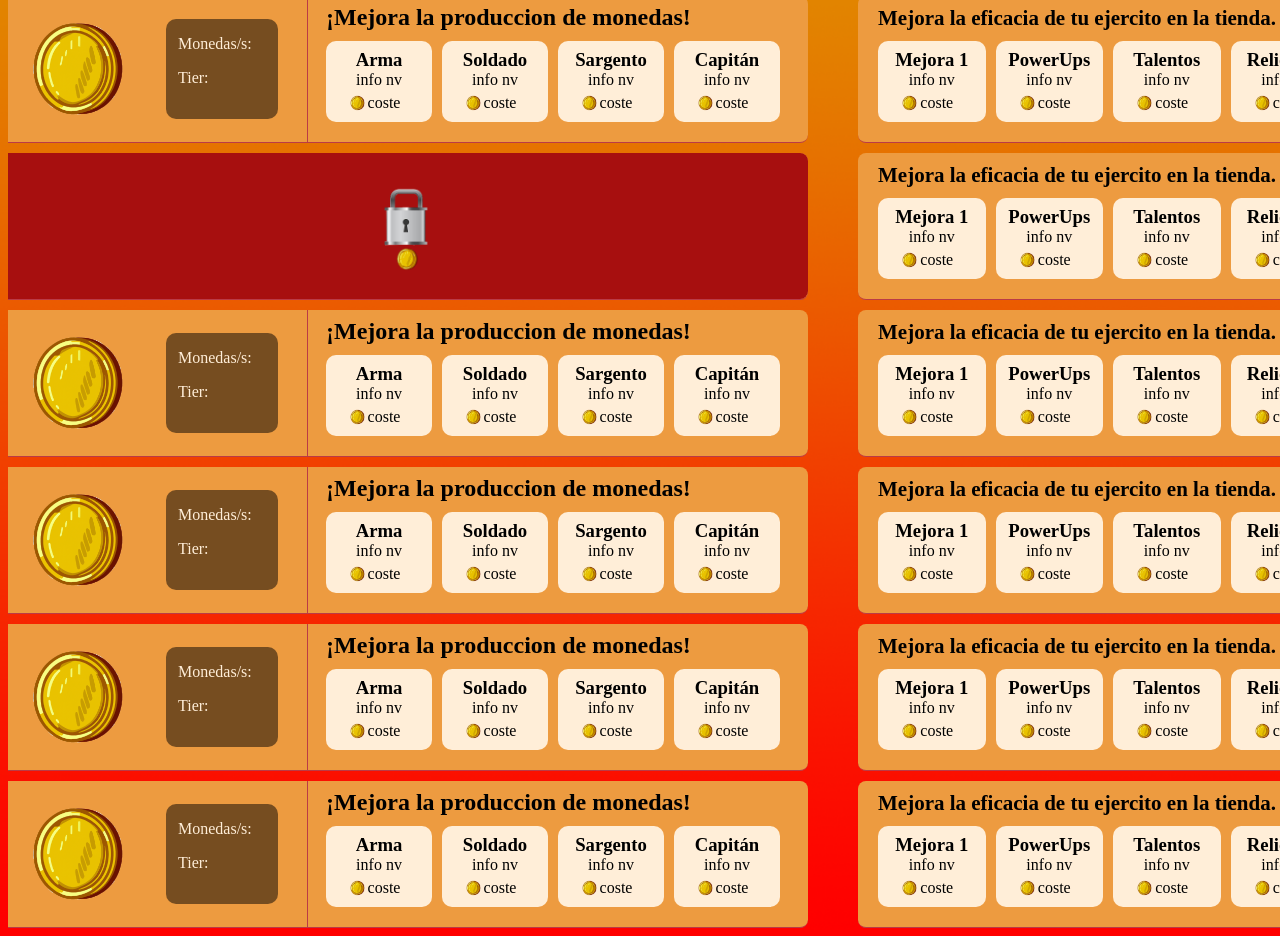
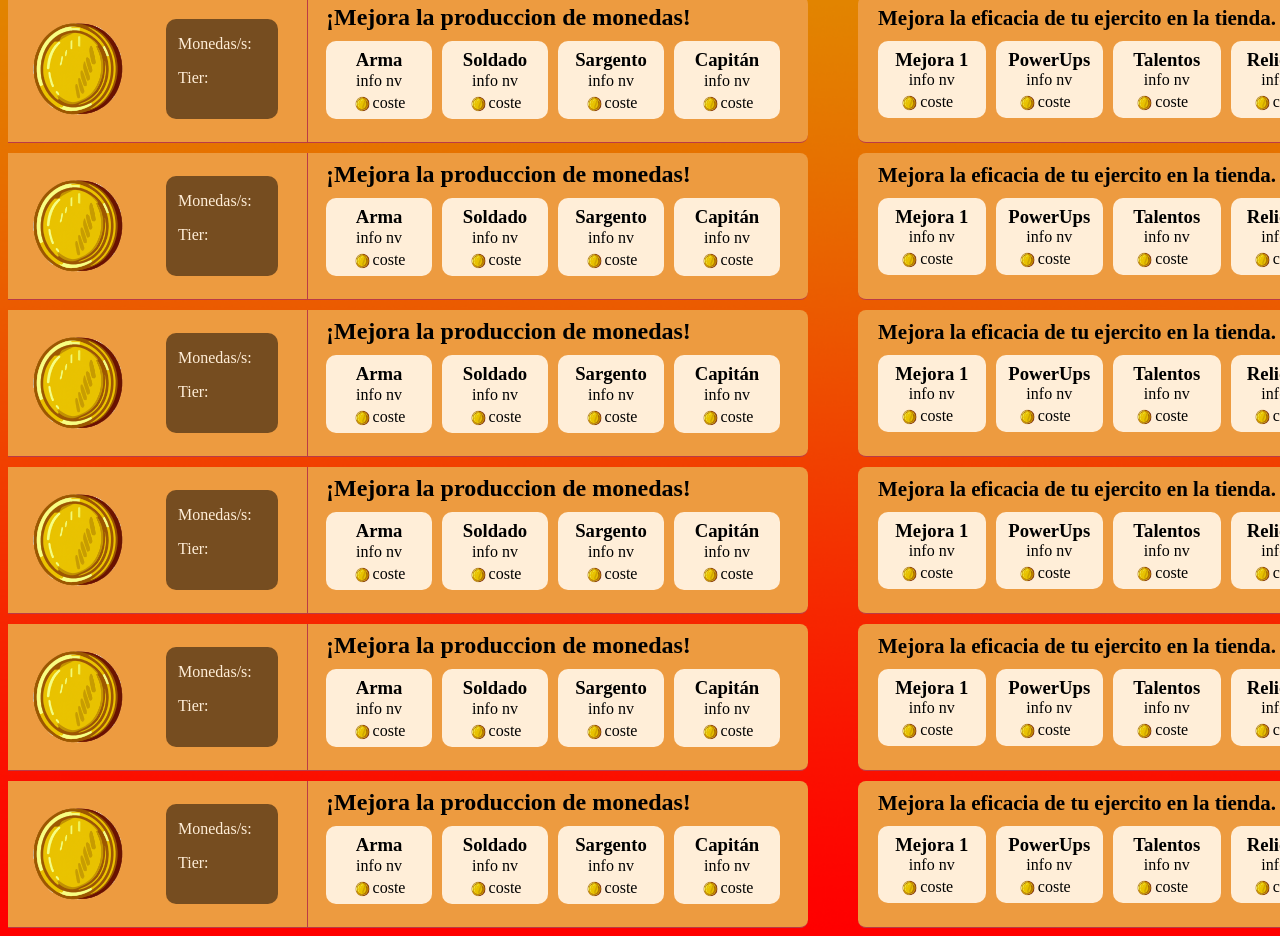
Before and after one commit to JavierChicano/coin-clicker-v2, a plain HTML site: page index.html in a window 1280 px wide. Shown: the part 63-999 px from the top of the page. Drawn offline with Linux system fonts and the light colour scheme.

Commit message:
mejoras varias

```diff
--- a/index.html
+++ b/index.html
@@ -32,6 +32,13 @@
         </div>
     </header>
     <main>
+        <!-- <div id="mostrarCandado">
+            <img src="img/candado.png" id="imgCandado"></img>
+            <section id="cajaCandado">
+                <img src="img/nivel 1/coin1.png" id="monedaClick3" alt="nivel 1/coin1.png"></img>
+                <span id="costeCandado"></span>
+            </section>
+        </div> -->
         <section class="displayMonedas">
             <img src="img/nivel 1/coin1.png">
             <article id="informacionMoneda1">
@@ -42,7 +49,7 @@
         <section class="displayMejoras">
             <h2>¡Mejora la produccion de monedas!</h2>
             <aside>
-                <div>
+                <div class="contenedorMejoras">
                     <h1>Arma</h1>
                     <section class="informacion">
                         <p id="levelCountArma">info nv</p>
@@ -52,7 +59,7 @@
                         </div>
                     </section>
                 </div>
-                <div>
+                <div class="contenedorMejoras">
                     <h1>Soldado</h1>
                     <section class="informacion">
                         <p id="levelCountSoldado">info nv</p>
@@ -61,8 +68,9 @@
                             <span id="costeSoldado">coste</span>
                         </div>
                     </section>
+                    <div class="cuadroTexto">Aumenta tu produccion de monedas por segundo en +1</div>
                 </div>
-                <div>
+                <div class="contenedorMejoras">
                     <h1>Sargento</h1>
                     <section class="informacion">
                         <p id="levelCountSargento">info nv</p>
@@ -71,8 +79,10 @@
                             <span id="costeSargento">coste</span>
                         </div>
                     </section>
+                    <div class="cuadroTexto">Aumenta tu produccion de monedas por segundo en +3</div>
+
                 </div>
-                <div>
+                <div class="contenedorMejoras">
                     <h1>Capitán</h1>
                     <section class="informacion">
                         <p id="levelCountCapitan">info nv</p>
@@ -81,6 +91,7 @@
                             <span id="costeCapitan">coste</span>
                         </div>
                     </section>
+                    <div class="cuadroTexto">Aumenta tu produccion de monedas por segundo en +5</div>
                 </div>
             </aside>
         </section>
@@ -130,16 +141,12 @@
             </aside>
         </section>
 
-        <!-- Segunda seccion de la pagina -->
+        <!-- Seccion 2 -->
 
 
-        <div id="mostrarCandado">
-            <img src="img/candado.png" id="imgCandado"></img>
-            <section id="cajaCandado">
-                <img src="img/nivel 1/coin1.png" id="monedaClick3" alt="nivel 1/coin1.png"></img>
-                <span id="costeCandado"></span>
-            </section>
-        </div>
+
+
+
         <section class="displayMonedas">
             <img src="img/nivel 1/coin1.png">
             <article id="informacionMoneda1">
@@ -150,7 +157,7 @@
         <section class="displayMejoras">
             <h2>¡Mejora la produccion de monedas!</h2>
             <aside>
-                <div>
+                <div class="contenedorMejoras">
                     <h1>Arma</h1>
                     <section class="informacion">
                         <p id="levelCountArma">info nv</p>
@@ -160,7 +167,7 @@
                         </div>
                     </section>
                 </div>
-                <div>
+                <div class="contenedorMejoras">
                     <h1>Soldado</h1>
                     <section class="informacion">
                         <p id="levelCountSoldado">info nv</p>
@@ -169,8 +176,9 @@
                             <span id="costeSoldado">coste</span>
                         </div>
                     </section>
+                    <div class="cuadroTexto">Aumenta tu produccion de monedas por segundo en +5</div>
                 </div>
-                <div>
+                <div class="contenedorMejoras">
                     <h1>Sargento</h1>
                     <section class="informacion">
                         <p id="levelCountSargento">info nv</p>
@@ -180,7 +188,7 @@
                         </div>
                     </section>
                 </div>
-                <div>
+                <div class="contenedorMejoras">
                     <h1>Capitán</h1>
                     <section class="informacion">
                         <p id="levelCountCapitan">info nv</p>
@@ -247,7 +255,7 @@
         <section class="displayMejoras">
             <h2>¡Mejora la produccion de monedas!</h2>
             <aside>
-                <div>
+                <div class="contenedorMejoras">
                     <h1>Arma</h1>
                     <section class="informacion">
                         <p id="levelCountArma">info nv</p>
@@ -257,7 +265,7 @@
                         </div>
                     </section>
                 </div>
-                <div>
+                <div class="contenedorMejoras">
                     <h1>Soldado</h1>
                     <section class="informacion">
                         <p id="levelCountSoldado">info nv</p>
@@ -266,8 +274,9 @@
                             <span id="costeSoldado">coste</span>
                         </div>
                     </section>
+                    <div class="cuadroTexto">Aumenta tu produccion de monedas por segundo en +5</div>
                 </div>
-                <div>
+                <div class="contenedorMejoras">
                     <h1>Sargento</h1>
                     <section class="informacion">
                         <p id="levelCountSargento">info nv</p>
@@ -277,7 +286,7 @@
                         </div>
                     </section>
                 </div>
-                <div>
+                <div class="contenedorMejoras">
                     <h1>Capitán</h1>
                     <section class="informacion">
                         <p id="levelCountCapitan">info nv</p>
@@ -344,7 +353,7 @@
         <section class="displayMejoras">
             <h2>¡Mejora la produccion de monedas!</h2>
             <aside>
-                <div>
+                <div class="contenedorMejoras">
                     <h1>Arma</h1>
                     <section class="informacion">
                         <p id="levelCountArma">info nv</p>
@@ -354,7 +363,7 @@
                         </div>
                     </section>
                 </div>
-                <div>
+                <div class="contenedorMejoras">
                     <h1>Soldado</h1>
                     <section class="informacion">
                         <p id="levelCountSoldado">info nv</p>
@@ -363,8 +372,9 @@
                             <span id="costeSoldado">coste</span>
                         </div>
                     </section>
+                    <div class="cuadroTexto">Aumenta tu produccion de monedas por segundo en +5</div>
                 </div>
-                <div>
+                <div class="contenedorMejoras">
                     <h1>Sargento</h1>
                     <section class="informacion">
                         <p id="levelCountSargento">info nv</p>
@@ -374,7 +384,7 @@
                         </div>
                     </section>
                 </div>
-                <div>
+                <div class="contenedorMejoras">
                     <h1>Capitán</h1>
                     <section class="informacion">
                         <p id="levelCountCapitan">info nv</p>
@@ -441,7 +451,7 @@
         <section class="displayMejoras">
             <h2>¡Mejora la produccion de monedas!</h2>
             <aside>
-                <div>
+                <div class="contenedorMejoras">
                     <h1>Arma</h1>
                     <section class="informacion">
                         <p id="levelCountArma">info nv</p>
@@ -451,7 +461,7 @@
                         </div>
                     </section>
                 </div>
-                <div>
+                <div class="contenedorMejoras">
                     <h1>Soldado</h1>
                     <section class="informacion">
                         <p id="levelCountSoldado">info nv</p>
@@ -460,8 +470,9 @@
                             <span id="costeSoldado">coste</span>
                         </div>
                     </section>
+                    <div class="cuadroTexto">Aumenta tu produccion de monedas por segundo en +5</div>
                 </div>
-                <div>
+                <div class="contenedorMejoras">
                     <h1>Sargento</h1>
                     <section class="informacion">
                         <p id="levelCountSargento">info nv</p>
@@ -471,7 +482,7 @@
                         </div>
                     </section>
                 </div>
-                <div>
+                <div class="contenedorMejoras">
                     <h1>Capitán</h1>
                     <section class="informacion">
                         <p id="levelCountCapitan">info nv</p>
@@ -538,7 +549,7 @@
         <section class="displayMejoras">
             <h2>¡Mejora la produccion de monedas!</h2>
             <aside>
-                <div>
+                <div class="contenedorMejoras">
                     <h1>Arma</h1>
                     <section class="informacion">
                         <p id="levelCountArma">info nv</p>
@@ -547,8 +558,9 @@
                             <span id="costeArma">coste</span>
                         </div>
                     </section>
+                    <div class="cuadroTexto">Incrementa el valor de tu click +1</div>
                 </div>
-                <div>
+                <div class="contenedorMejoras">
                     <h1>Soldado</h1>
                     <section class="informacion">
                         <p id="levelCountSoldado">info nv</p>
@@ -557,8 +569,9 @@
                             <span id="costeSoldado">coste</span>
                         </div>
                     </section>
+                    <div class="cuadroTexto">Aumenta tu produccion de monedas por segundo en +1</div>
                 </div>
-                <div>
+                <div class="contenedorMejoras">
                     <h1>Sargento</h1>
                     <section class="informacion">
                         <p id="levelCountSargento">info nv</p>
@@ -568,7 +581,7 @@
                         </div>
                     </section>
                 </div>
-                <div>
+                <div class="contenedorMejoras">
                     <h1>Capitán</h1>
                     <section class="informacion">
                         <p id="levelCountCapitan">info nv</p>
@@ -577,6 +590,8 @@
                             <span id="costeCapitan">coste</span>
                         </div>
                     </section>
+                    <div class="cuadroTexto">Aumenta tu produccion de monedas por segundo en +3</div>
+
                 </div>
             </aside>
         </section>
--- a/style.css
+++ b/style.css
@@ -21,8 +21,6 @@ header {
     width: 500px ;
     height: 50px;
     border-bottom: 1px solid var(--seleccion);
-    position: sticky;
-    top: 0;
 }
 #preguntas{
     height: 40px;
@@ -118,6 +116,10 @@ main{
 
 /*Columna central (Mejoras)*/
 .displayMejoras{
+    /* visibility: hidden;
+    height: 0;
+    overflow: hidden;
+     */
     background-color: var(--principal);
     border-radius: 0px 8px 8px 0px;
     padding: 18px;
@@ -131,14 +133,14 @@ main{
     flex-wrap: wrap;
     margin-top: -20px;
 }
-.displayMejoras div{
+.contenedorMejoras{
+    position: relative;
     display: flex;
     flex:1;
     flex-direction: column;
     text-align: center;
     background-color: var(--secundario);
     padding: 8px;
-    height: 65px;
     margin-right: 10px;
     margin-top: 10px;
     border-radius: 10px;
@@ -147,23 +149,40 @@ main{
         scale: 1.2;
     }
 }
+
 .displayMejoras div h1{
     margin-top: 0px;
+    margin-bottom: 20px;
 }
+
 .informacion{
-    display: flex;
+    /*display: none;*/
+    position: relative;
     flex-direction: column;
     margin-top: -35px;
     justify-content: center;
-
+    height: 55px;
+}
+.informacion div span{
+    margin-top: -2px;
+}
+.cuadroTexto {
+    display: none;
+    background-color: rgba(0, 0, 0, 0.7);
+    padding: 10px;
+    border-radius: 5px;
+    z-index: 2;
+    margin-top: -18px;
+    color: white;
 }
 .informacion div{
+    position: relative;
     background: none;
-    margin-top: -20px;
     display: flex;
     flex-direction: row;
     justify-content: center;
     align-items: center;
+    padding: 8px;
 }
 .monedaPrecio{
     width: 20px;
@@ -194,7 +213,6 @@ main{
     text-align: center;
     background-color: var(--secundario);
     padding: 8px;
-    height: 65px;
     margin-right: 10px;
     margin-top: 10px;
     border-radius: 10px;
@@ -207,6 +225,7 @@ main{
     margin-top: 0px;
 }
 .informacion div{
+    position: relative;
     background: none;
     margin-top: -20px;
     display: flex;
@@ -216,7 +235,6 @@ main{
 }
 /*Candados*/
 #mostrarCandado {
-    /* display: none; */
     display: flex;
     flex-direction: column;
     justify-content: center;
@@ -229,7 +247,6 @@ main{
     align-items: center;
     z-index: 2;
     grid-column: 1 / span 2;
-    grid-row: 2;
 }
 
 #imgCandado{
```
